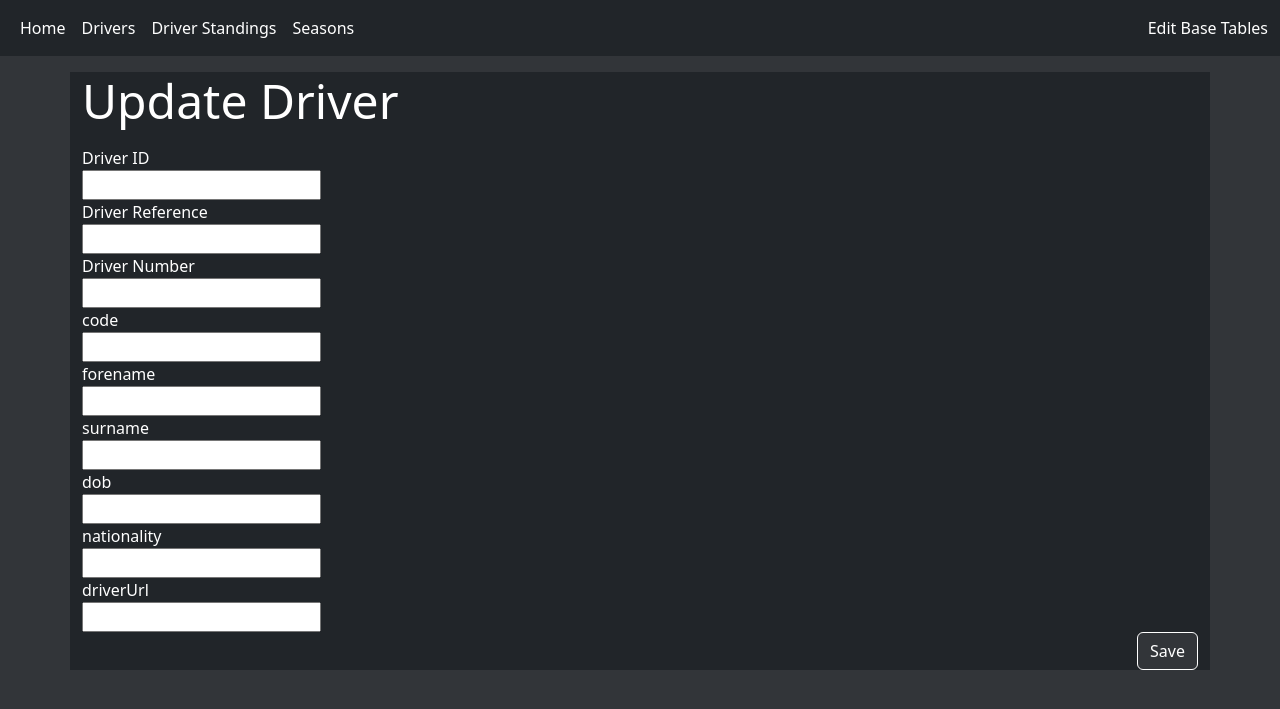
After one commit to itudb2221/itudb2221, a Flask app: template templates/update_driver.html in a window 1280 px wide. The commit adds this page. Shown: the top 709 px of the page. Run offline with Flask 2, Linux system fonts and the light colour scheme; the template is opened without the code that fills it, so the values that code supplies are empty.

Commit message:
DRIVERS create, update, delete pages

```diff
--- /dev/null
+++ b/templates/update_driver.html
@@ -0,0 +1,67 @@
+<!-- Rojen Arda Şeşen -->
+{% extends "layout.html" %}
+{% block title %} Drivers {%endblock%}
+{%block content%}
+<div class="container mt-3 bg-dark">
+    <form action="" method="post" name="update_driver">
+        <p class="display-5 text-white">Update Driver</p>
+        <div class="field">
+            <label for="driverId" class="label">Driver ID</label>
+            <div class="control">
+                <input type="number" name="driverId" class="input" required/>
+            </div>
+        </div>
+        <div class="field">
+            <label for="driverRef" class="label">Driver Reference</label>
+            <div class="control">
+                <input type="text" name="driverRef" class="input" />
+            </div>
+        </div>
+        <div class="field">
+            <label for="driverNumber" class="label">Driver Number</label>
+            <div class="control">
+            <input type="number" name="driverNumber" class="input"/>
+            </div>
+        </div>
+        <div class="field">
+            <label for="code" class="label">code</label>
+            <div class="control">
+            <input type="text" name="code" class="input"/>
+            </div>
+        </div>
+        <div class="field">
+            <label for="forename" class="label">forename</label>
+            <div class="control">
+            <input type="text" name="forename" class="input"/>
+            </div>
+        </div>
+        <div class="field">
+            <label for="surname" class="label">surname</label>
+            <div class="control">
+            <input type="text" name="surname" class="input"/>
+            </div>
+        </div>
+        <div class="field">
+            <label for="dob" class="label">dob</label>
+            <div class="control">
+            <input type="text" name="dob" class="input"  pattern="{4}-{2}-{2}"/>
+            </div>
+        </div>
+        <div class="field">
+            <label for="nationality" class="label">nationality</label>
+            <div class="control">
+            <input type="text" name="nationality" class="input"/>
+            </div>
+        </div>
+        <div class="field">
+            <label for="driverUrl" class="label">driverUrl</label>
+            <div class="control">
+            <input type="number" name="driverUrl" class="input"/>
+            </div>
+        </div>
+        <div class="control text-end">
+            <button class="btn btn-primary">Save</button>
+        </div>
+    </form>
+</div>
+{%endblock%}
```
Also changed, not shown: templates/add_driver.html (added, +61 -0 lines), templates/drivers.html (+24 -5 lines).
